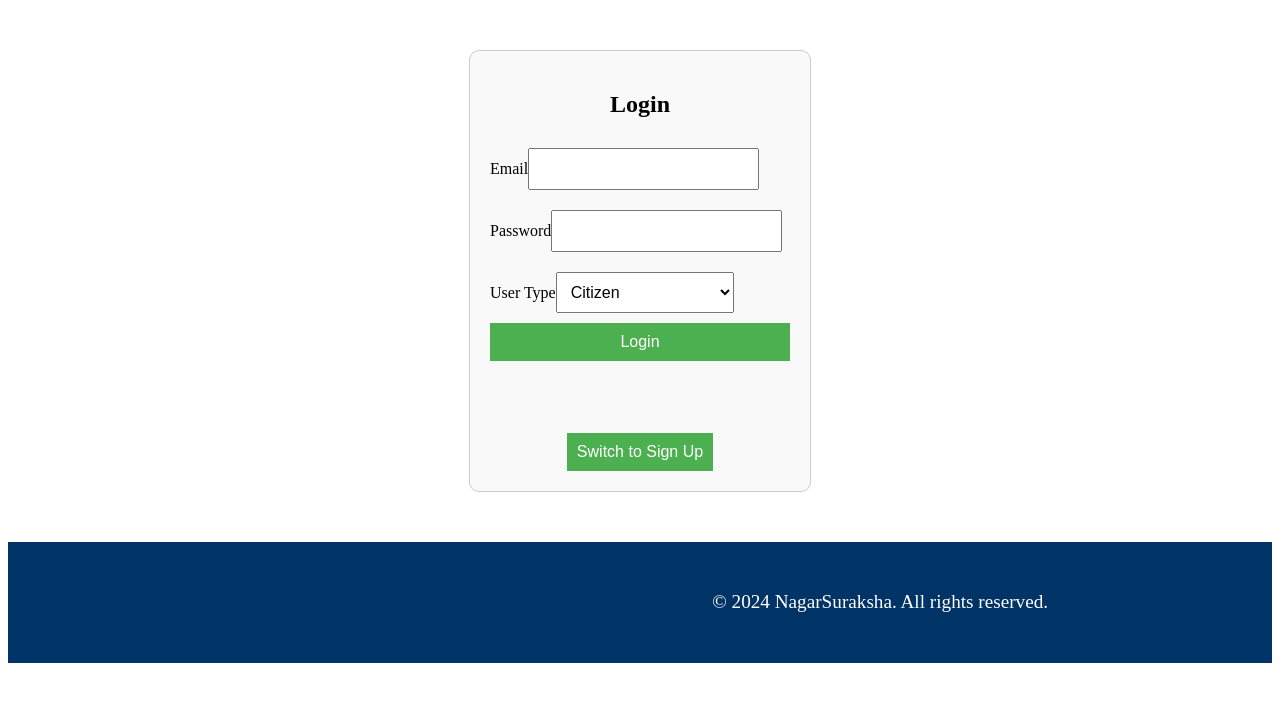
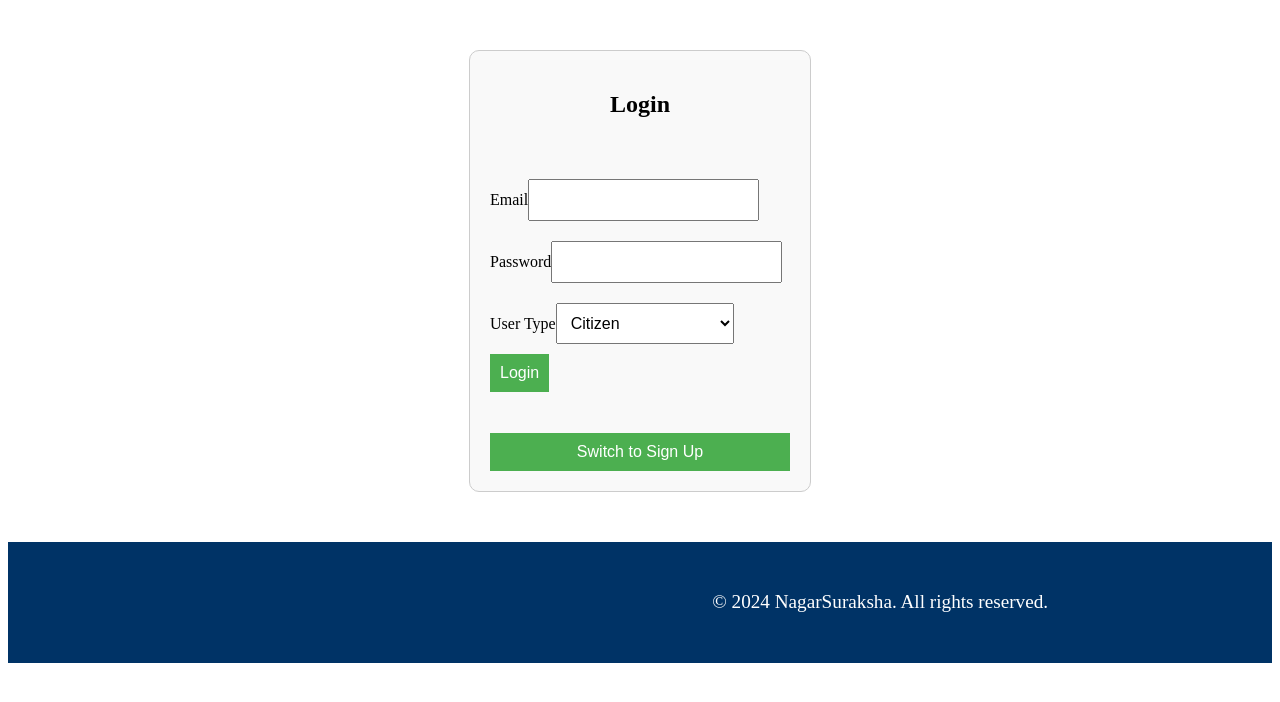
Before and after one commit to anshima23/NagarSuraksha, a React (Vite) app in the folder frontend/: page /login in a window 1280 px wide. Shown: the top 702 px of the page. Built offline with nearby package versions, Linux system fonts and the light colour scheme.

Commit message:
header comming

```diff
--- a/frontend/src/App.jsx
+++ b/frontend/src/App.jsx
@@ -48,20 +48,31 @@ const App = () => {
 
   return (
     <div>
-      {/* Only show the Navbar if the user is logged in */}
+      {/* Show the Navbar if the user is logged in */}
       {isLoggedIn && <Navbar />}
 
       <Routes>
-        {/* Default route: If user is not logged in, they are redirected to login */}
-        <Route path="/login" element={<LoginPage />} />
+        {/* Login Page */}
+        <Route
+          path="/login"
+          element={
+            <LoginPage setIsLoggedIn={setIsLoggedIn} setUserRole={setUserRole} />
+          }
+        />
 
-        {/* Redirect any other undefined route to login */}
+        {/* Redirect root to login */}
         <Route path="/" element={<Navigate to="/login" />} />
 
-        {/* Protected Routes - Only accessible if logged in */}
-        <Route path="/citizen/dashboard" element={ <Home />} />
-        <Route path="/law-enforcement/dashboard" element={<LawEnforcementDashboard />} />
-        <Route path="/municipal-authorities/dashboard" element={<MunicipalDashboard />} />
+        {/* Protected Routes */}
+        <Route path="/citizen/dashboard" element={<Home />} />
+        <Route
+          path="/law-enforcement/dashboard"
+          element={<LawEnforcementDashboard />}
+        />
+        <Route
+          path="/municipal-authorities/dashboard"
+          element={<MunicipalDashboard />}
+        />
 
         {/* Catch-all redirect to login */}
         <Route path="*" element={<Navigate to="/login" />} />
--- a/frontend/src/pages/shared/LoginPage/LoginPage.css
+++ b/frontend/src/pages/shared/LoginPage/LoginPage.css
@@ -1,4 +1,4 @@
-/* Styles for the login page container */
+/* Login Page Container */
 .login-container {
   width: 300px;
   margin: 50px auto;
@@ -9,19 +9,15 @@
   display: flex;
   flex-direction: column;
   justify-content: space-between;
-  height: 400px; /* Ensure the container has enough height */
+  height: 400px;
 }
 
+/* Headings */
 .login-container h2 {
   text-align: center;
 }
 
-.login-container form {
-  display: flex;
-  flex-direction: column;
-  flex-grow: 1;
-}
-
+/* Form Inputs and Select */
 .login-container input,
 .login-container select {
   margin: 10px 0;
@@ -29,6 +25,7 @@
   font-size: 16px;
 }
 
+/* Buttons */
 .login-container button {
   padding: 10px;
   font-size: 16px;
@@ -38,31 +35,27 @@
   cursor: pointer;
 }
 
-.login-container .error-message {
+.login-container button:hover {
+  background-color: #45a049;
+}
+
+/* Error Message */
+.error-message {
   color: red;
   text-align: center;
 }
 
-.auth-links {
-  text-align: center;
-}
-
-.auth-links button {
+/* Toggle Button */
+.auth-toggle-button {
   margin-top: 10px;
-  padding: 10px;
   font-size: 16px;
-  background-color: #4CAF50;
+  background-color: #008CBA;
   color: white;
   border: none;
+  padding: 10px;
   cursor: pointer;
 }
 
-.auth-links p {
-  margin-top: 5px;
-  font-size: 14px;
-  color: #555;
+.auth-toggle-button:hover {
+  background-color: #007bb5;
 }
-
-.auth-links button:hover {
-  background-color: #45a049;
-}
--- a/frontend/src/pages/shared/LoginPage/LoginPage.jsx
+++ b/frontend/src/pages/shared/LoginPage/LoginPage.jsx
@@ -1,22 +1,22 @@
 import React, { useState } from "react";
 import { useNavigate } from "react-router-dom";
-import "./LoginPage.css";
+import './LoginPage.css'
 
-const LoginPage = () => {
-  const [email, setEmail] = useState("");
-  const [password, setPassword] = useState("");
-  const [errorMessage, setErrorMessage] = useState("");
-  const [userType, setUserType] = useState("citizen");
-  const [isSignUp, setIsSignUp] = useState(false); // Toggle between login and signup
+const LoginPage = ({ setIsLoggedIn, setUserRole }) => {
+  const [email, setEmail] = useState(""); // State for email
+  const [password, setPassword] = useState(""); // State for password
+  const [errorMessage, setErrorMessage] = useState(""); // Error message state
+  const [userType, setUserType] = useState("citizen"); // Default user type
+  const [isSignUp, setIsSignUp] = useState(false); // Toggle between login and sign-up
   const navigate = useNavigate();
 
+  // Handles authentication for login and sign-up
   const handleAuth = async (e) => {
     e.preventDefault();
 
-    // Choose the correct endpoint based on isSignUp state
     const endpoint = isSignUp
-      ? "http://localhost:5000/api/auth/signup" // For sign up
-      : "http://localhost:5000/api/auth/login"; // For login
+      ? "http://localhost:5000/api/auth/signup"
+      : "http://localhost:5000/api/auth/login";
 
     try {
       const response = await fetch(endpoint, {
@@ -30,24 +30,21 @@ const LoginPage = () => {
       const data = await response.json();
 
       if (response.ok) {
-        // Store token and user role in local storage
+        // Store token and role in localStorage
         localStorage.setItem("authToken", data.token);
         localStorage.setItem("userRole", userType);
 
-        // Redirect directly to the specific dashboard
-        switch (userType) {
-          case "citizen":
-            navigate("/citizen/dashboard");
-            break;
-          case "law-enforcement":
-            navigate("/law-enforcement/dashboard");
-            break;
-          case "municipal-authority":
-            navigate("/municipal-authorities/dashboard");
-            break;
-          default:
-            navigate("/login");
-        }
+        // Update global state
+        setIsLoggedIn(true);
+        setUserRole(userType);
+
+        // Navigate to the respective dashboard
+        const dashboardPaths = {
+          citizen: "/citizen/dashboard",
+          "law-enforcement": "/law-enforcement/dashboard",
+          "municipal-authority": "/municipal-authorities/dashboard",
+        };
+        navigate(dashboardPaths[userType] || "/login");
       } else {
         setErrorMessage(data.message || "Invalid credentials. Please try again.");
       }
@@ -57,9 +54,10 @@ const LoginPage = () => {
     }
   };
 
+  // Toggles between login and sign-up mode
   const handleSignUpToggle = () => {
-    setIsSignUp(!isSignUp); // Toggle between login and signup
-    setErrorMessage(""); // Clear error message
+    setIsSignUp(!isSignUp);
+    setErrorMessage("");
     setEmail("");
     setPassword("");
   };
@@ -67,11 +65,7 @@ const LoginPage = () => {
   return (
     <div className="login-container">
       <h2>{isSignUp ? "Sign Up" : "Login"}</h2>
-
-      {/* Error message display */}
       {errorMessage && <p className="error-message">{errorMessage}</p>}
-
-      {/* Login/Sign-Up Form */}
       <form onSubmit={handleAuth}>
         <div>
           <label>Email</label>
@@ -91,8 +85,6 @@ const LoginPage = () => {
             required
           />
         </div>
-
-        {/* User Type Selection */}
         <div>
           <label>User Type</label>
           <select
@@ -105,16 +97,11 @@ const LoginPage = () => {
             <option value="municipal-authority">Municipal Authority</option>
           </select>
         </div>
-
         <button type="submit">{isSignUp ? "Sign Up" : "Login"}</button>
       </form>
-
-      {/* Switch between Login and Sign Up */}
-      <div className="auth-links">
-        <button onClick={handleSignUpToggle}>
-          {isSignUp ? "Switch to Login" : "Switch to Sign Up"}
-        </button>
-      </div>
+      <button onClick={handleSignUpToggle} className="auth-toggle-button">
+        {isSignUp ? "Switch to Login" : "Switch to Sign Up"}
+      </button>
     </div>
   );
 };
```
